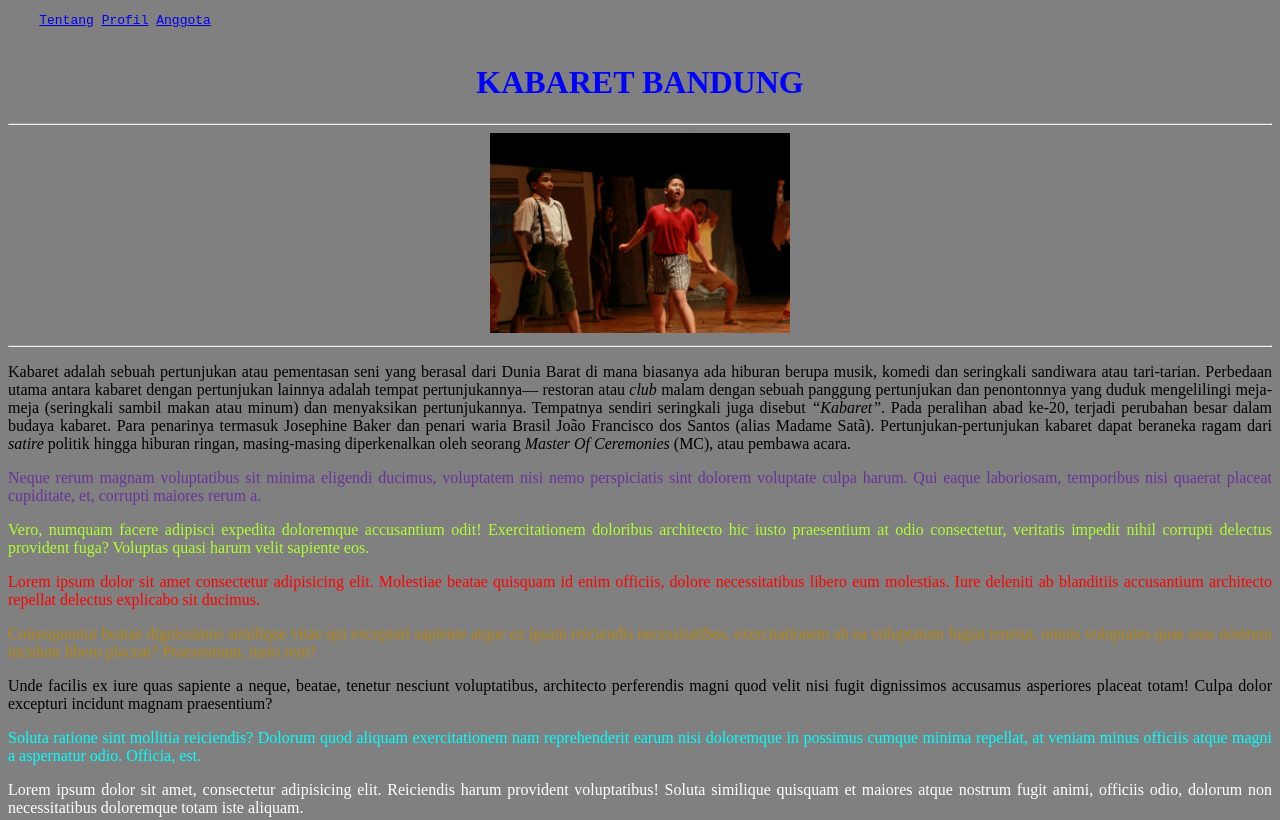
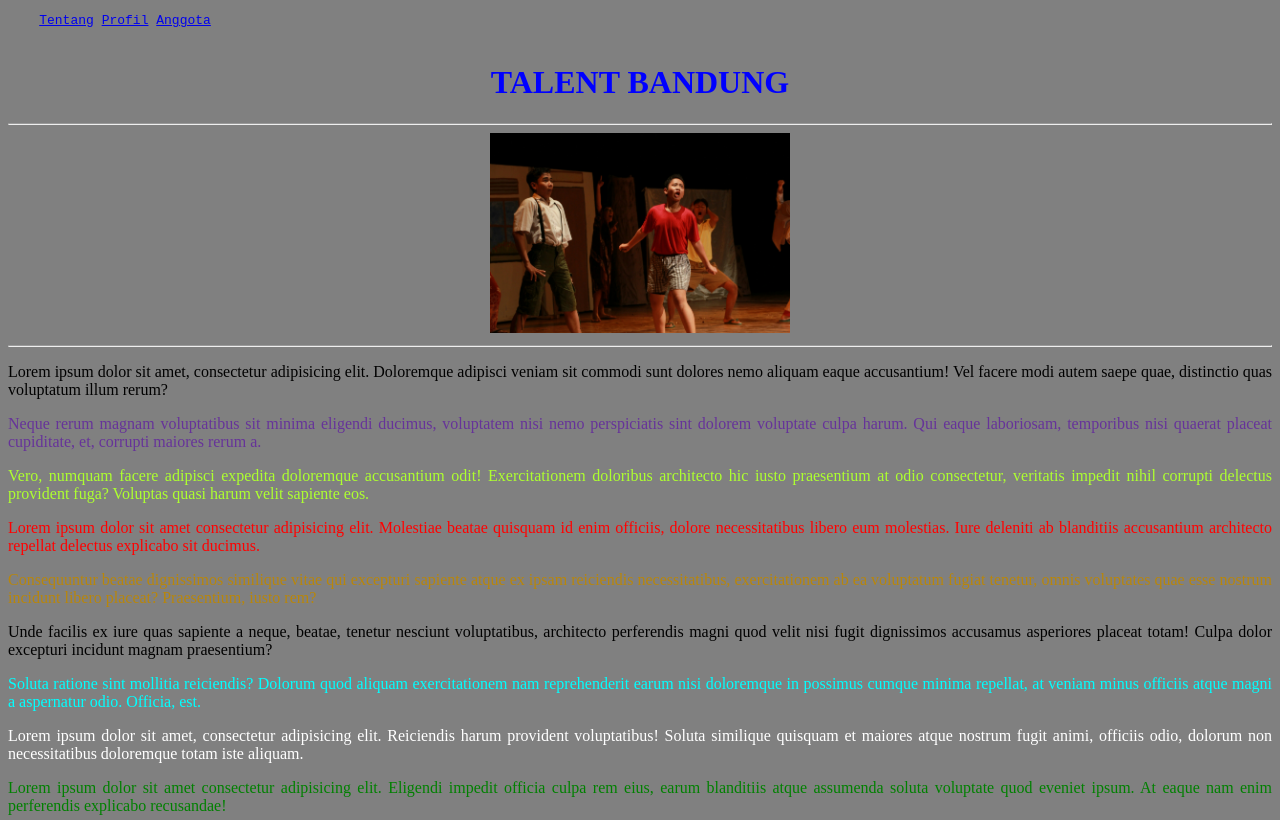
Before and after one commit to mrfdoc/MRFdoc.github.io, a plain HTML site: page Tentang.html in a window 1280 px wide. Shown: the top 820 px of the page. Drawn offline with Linux system fonts and the light colour scheme.

Commit message:
edit konten

```diff
--- a/Tentang.html
+++ b/Tentang.html
@@ -4,7 +4,7 @@
     <meta charset="UTF-8">
     <meta name="viewport" content="width=device-width, initial-scale=1.0">
     <meta http-equiv="X-UA-Compatible" content="ie=edge">
-    <title>Kabaret Bandung</title>
+    <title>TALENT BANDUNG</title>
     <style>
     body {
     background-color: grey; color:blue;
@@ -15,15 +15,14 @@
     <pre>
     <a href="Tentang.html">Tentang</a></li> <a href="Profil.html">Profil</a></li> <a href="Anggota.html">Anggota</a></li>
     </pre>
-    <h1 align="center">KABARET BANDUNG</h1>
+    <h1 align="center">TALENT BANDUNG</h1>
     <hr>
     <div style="text-align:center">
     <img src="Kabaret.jpg" alt="Adegan Kabaret" width="300" height="200">
     <hr>
     </div>
     <!-- Konten Wisata Kota Bandung menyusul-->
-    <P align="justify" style="color:black">
-    Kabaret adalah sebuah pertunjukan atau pementasan seni yang berasal dari Dunia Barat di mana biasanya ada hiburan berupa musik, komedi dan seringkali sandiwara atau tari-tarian. Perbedaan utama antara kabaret dengan pertunjukan lainnya adalah tempat pertunjukannya— restoran atau <i>club</i> malam dengan sebuah panggung pertunjukan dan penontonnya yang duduk mengelilingi meja-meja (seringkali sambil makan atau minum) dan menyaksikan pertunjukannya. Tempatnya sendiri seringkali juga disebut <em>“Kabaret”</em>. Pada peralihan abad ke-20, terjadi perubahan besar dalam budaya kabaret. Para penarinya termasuk Josephine Baker dan penari waria Brasil João Francisco dos Santos (alias Madame Satã). Pertunjukan-pertunjukan kabaret dapat beraneka ragam dari <i>satire</i> politik hingga hiburan ringan, masing-masing diperkenalkan oleh seorang <i>Master Of Ceremonies</i> (MC), atau pembawa acara.</P>
+    <P align="justify" style="color:black">Lorem ipsum dolor sit amet, consectetur adipisicing elit. Doloremque adipisci veniam sit commodi sunt dolores nemo aliquam eaque accusantium! Vel facere modi autem saepe quae, distinctio quas voluptatum illum rerum?</P>
     <P align="justify" style="color:rebeccapurple">Neque rerum magnam voluptatibus sit minima eligendi ducimus, voluptatem nisi nemo perspiciatis sint dolorem voluptate culpa harum. Qui eaque laboriosam, temporibus nisi quaerat placeat cupiditate, et, corrupti maiores rerum a.</P>
     <P align="justify" style="color:greenyellow">Vero, numquam facere adipisci expedita doloremque accusantium odit! Exercitationem doloribus architecto hic iusto praesentium at odio consectetur, veritatis impedit nihil corrupti delectus provident fuga? Voluptas quasi harum velit sapiente eos.</P>
     <P align="justify"<p style="color:red">Lorem ipsum dolor sit amet consectetur adipisicing elit. Molestiae beatae quisquam id enim officiis, dolore necessitatibus libero eum molestias. Iure deleniti ab blanditiis accusantium architecto repellat delectus explicabo sit ducimus.</p>
```
Also changed, not shown: Profil.html (+1 -1 lines).
